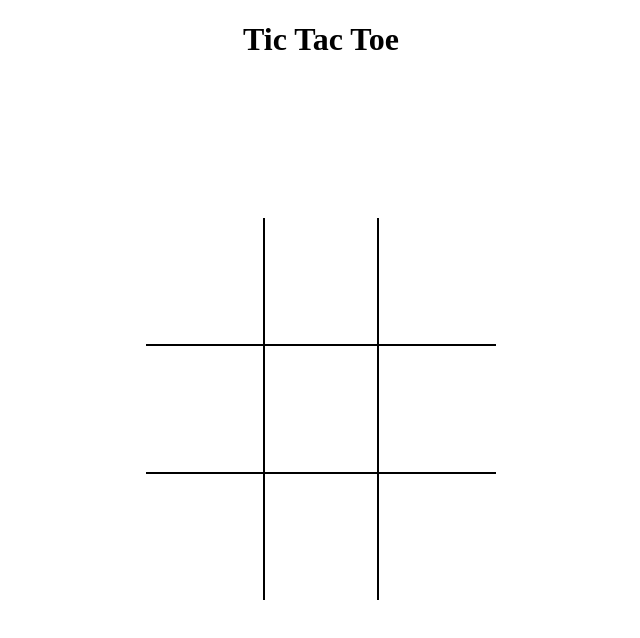
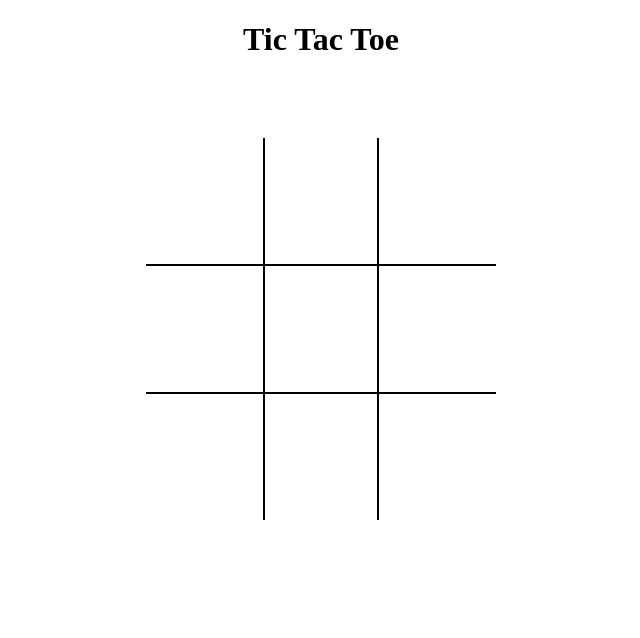
Before and after one commit to moonbaay/tictactoe, a plain HTML site: page index.html in a window 1280 px wide. Shown: the whole page, without its empty margins (319-959 px from the left). Drawn offline with Linux system fonts and the light colour scheme.

Commit message:
init commit

```diff
--- a/style.css
+++ b/style.css
@@ -10,7 +10,7 @@ h1{
     grid-template-columns:  1fr 1fr 1fr;
     width: 350px;
     height: 350px;
-    margin: 10rem auto;
+    margin: 5rem auto;
 }
 .cell{
     font-size: 4.5rem;
```
